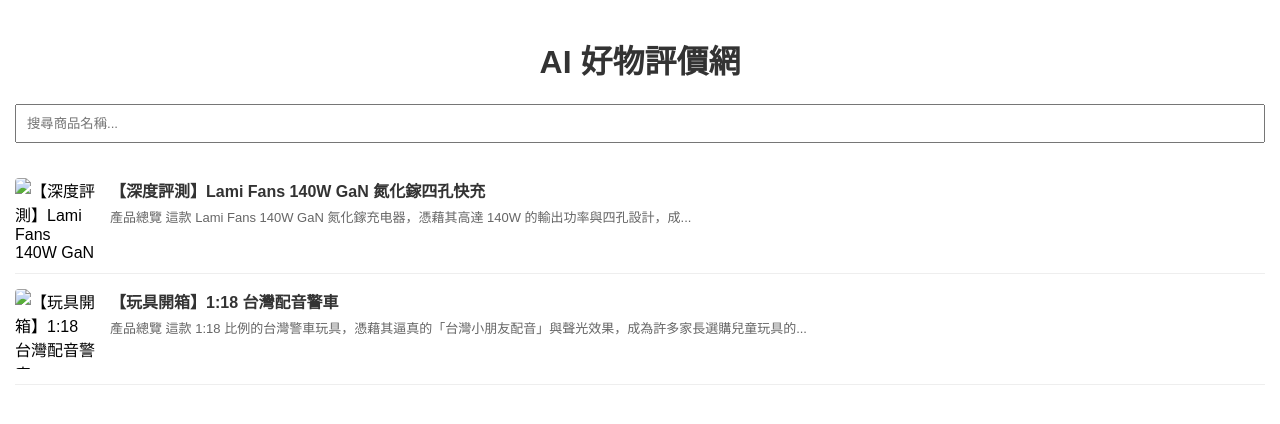
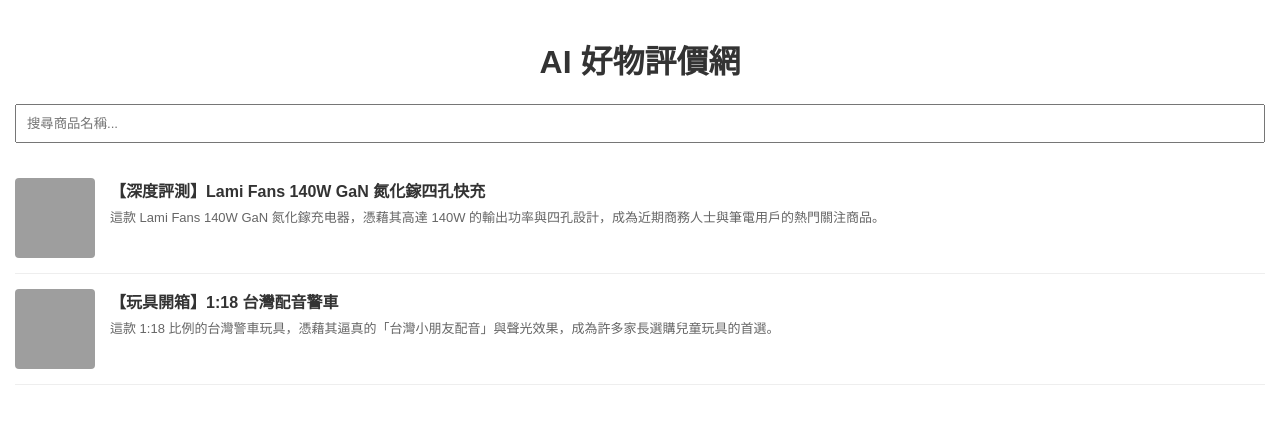
Before and after one commit to MDDAD/momo-evaluate, a Jekyll site: the page index.html, which Jekyll copies as it is, in a window 1280 px wide. Shown: the top 424 px of the page. Built offline with Jekyll 4.4.1, drawn with Linux system fonts in a browser that asks for light colours; grey boxes are pictures that could not be loaded.

Commit message:
Fix image display - use direct MOMO image links

```diff
--- a/index.html
+++ b/index.html
@@ -21,17 +18,27 @@
   <h1>AI 好物評價網</h1>
   <input type="text" id="searchInput" onkeyup="searchFunction()" placeholder="搜尋商品名稱...">
   <div id="productGrid">
-    {% for post in site.posts reversed %}
+
       <div class="product-row">
-        <img src="{{ post.image }}" alt="{{ post.title }}">
+        <img src="https://i8.momoshop.com.tw/1769163801/goodsimg/TP000/6348/0000/417/TP00063480000417_R_m.jpg" alt="【深度評測】Lami Fans 140W GaN 氮化鎵四孔快充">
         <div class="product-info">
-          <a href="{{ post.url | relative_url }}" style="text-decoration:none;">
-            <h3>{{ post.title }}</h3>
+          <a href="/2026/05/15/lami-fans-140w/" style="text-decoration:none;">
+            <h3>【深度評測】Lami Fans 140W GaN 氮化鎵四孔快充</h3>
           </a>
-          <p>{{ post.excerpt | strip_html | truncate: 60 }}</p>
+          <p>這款 Lami Fans 140W GaN 氮化鎵充电器，憑藉其高達 140W 的輸出功率與四孔設計，成為近期商務人士與筆電用戶的熱門關注商品。</p>
         </div>
       </div>
-    {% endfor %}
+
+      <div class="product-row">
+        <img src="https://i7.momoshop.com.tw/1723837157/expertimg/TP000/2179/0000/669/TP00021790000000_m_1_1.jpg" alt="【玩具開箱】1:18 台灣配音警車">
+        <div class="product-info">
+          <a href="/2026/05/15/taiwan-police-car/" style="text-decoration:none;">
+            <h3>【玩具開箱】1:18 台灣配音警車</h3>
+          </a>
+          <p>這款 1:18 比例的台灣警車玩具，憑藉其逼真的「台灣小朋友配音」與聲光效果，成為許多家長選購兒童玩具的首選。</p>
+        </div>
+      </div>
+
   </div>
 
   <script>
```
Also changed, not shown: other parts of index.html (+0 -3 lines), _posts/2026-05-15-lami-fans-140w.md (+2 -0 lines), _posts/2026-05-15-taiwan-police-car.md (+2 -0 lines).
